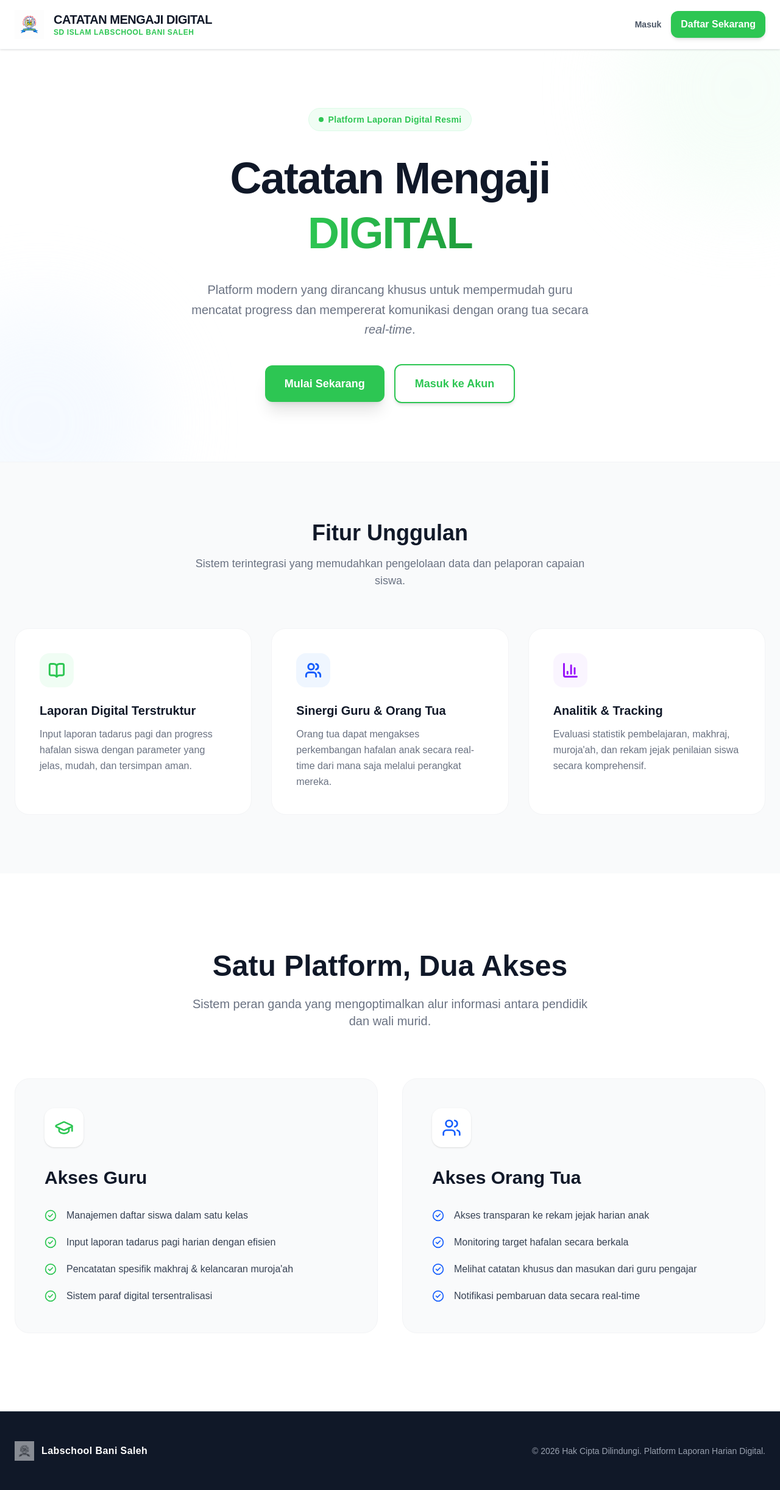
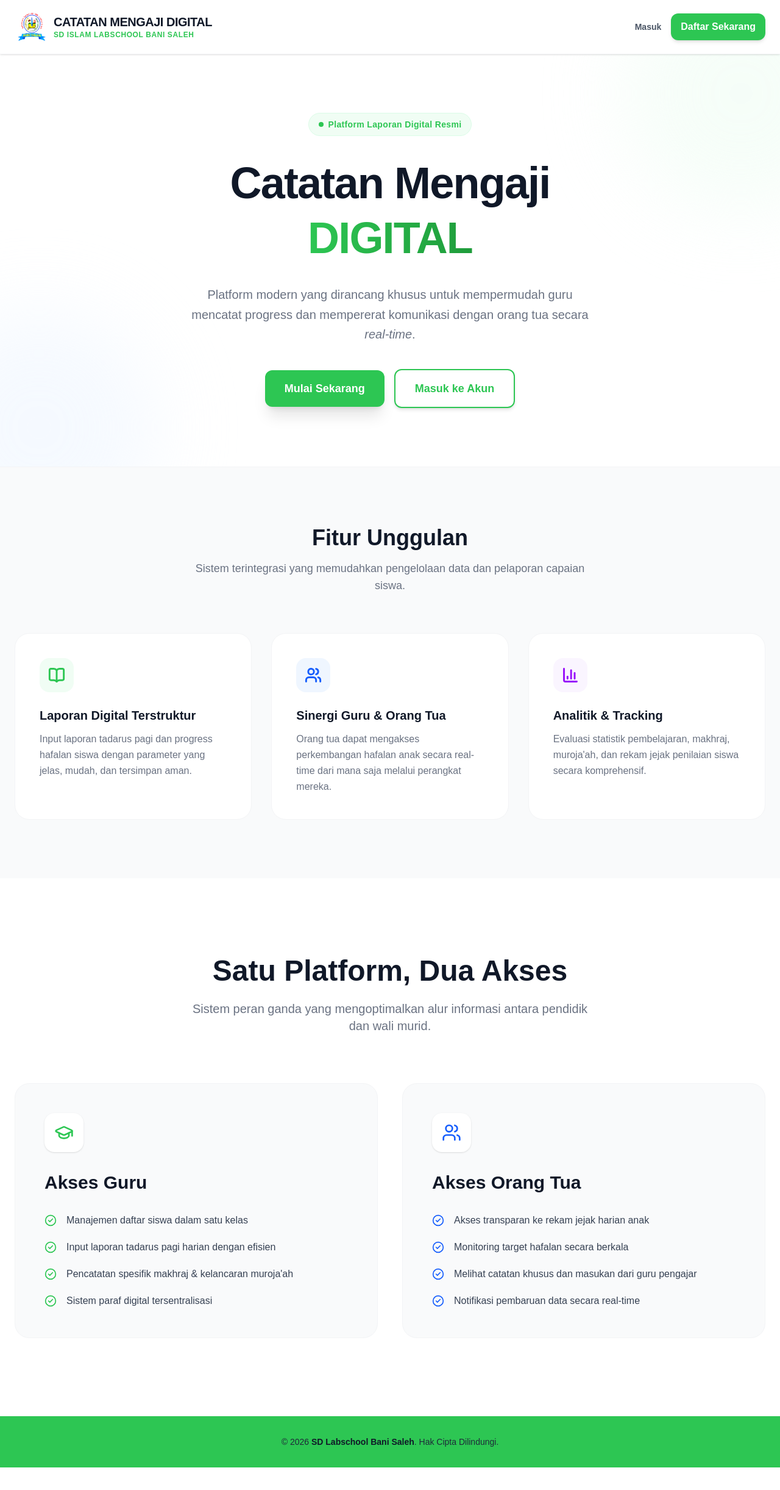
Before and after one commit to Jayszrs/catatan-mengaji-digital, a Next.js app: page / in a window 1280 px wide. Shown: the whole page at 61% size. After the commit the page ends 2406 px from the top, so only its background shows below. Built offline with nearby package versions, Linux system fonts and the light colour scheme; no server answers.

Commit message:
style(landing): update footer layout, fix logo background blend, and scale navbar logo

```diff
--- a/app/page.tsx
+++ b/app/page.tsx
@@ -50,7 +50,7 @@ export default function Home() {
           {/* Logo dengan Animasi Loading */}
           <div className="relative mb-10 z-10">
             <div className="w-36 h-36 bg-white rounded-full shadow-2xl shadow-[#2dc653]/20 relative z-10 flex items-center justify-center overflow-hidden border border-gray-50">
-              <img src="/logo.png" alt="Logo SD ILBS" className="w-full h-full object-cover scale-[1.35]" />
+              <img src="/logo.png" alt="Logo SD ILBS" className="w-full h-full object-cover scale-[1.35] mix-blend-multiply contrast-125 brightness-110" />
             </div>
             {/* Cincin berputar (Spinning Ring) */}
             <div className="absolute -inset-2 border-[3px] border-gray-100 border-t-[#2dc653] rounded-full animate-spin" style={{ animationDuration: '1.2s' }}></div>
@@ -80,8 +80,8 @@ export default function Home() {
       {/* Navbar */}
       <nav className="bg-white shadow-sm border-b border-gray-100 sticky top-0 z-50">
         <div className="max-w-7xl mx-auto px-6 py-4 flex justify-between items-center">
-          <Link href="/" className="flex items-center gap-4">
-            <img src="/logo.png" alt="Logo SD Islam Labschool" className="w-12 h-12 object-contain" />
+          <Link href="/" className="flex items-center gap-2">
+            <img src="/logo.png" alt="Logo SD Islam Labschool" className="w-14 h-14 object-contain scale-[1.4] mix-blend-multiply contrast-125 brightness-110" />
             <div className="flex flex-col">
               <span className="font-extrabold text-xl text-gray-900 tracking-tight leading-tight uppercase">
                 Catatan Mengaji Digital
@@ -273,14 +273,10 @@ export default function Home() {
       </section>
 
       {/* Footer */}
-      <footer className="bg-gray-900 text-gray-400 py-12 px-6 border-t border-gray-800">
-        <div className="max-w-7xl mx-auto flex flex-col md:flex-row justify-between items-center gap-6">
-          <div className="flex items-center gap-3">
-            <img src="/logo.png" alt="Logo" className="w-8 h-8 object-contain grayscale opacity-50" />
-            <span className="font-bold text-white tracking-wide">Labschool Bani Saleh</span>
-          </div>
-          <p className="text-sm font-medium">
-            &copy; {new Date().getFullYear()} Hak Cipta Dilindungi. Platform Laporan Harian Digital.
+      <footer className="bg-[#2dc653] py-8 px-6">
+        <div className="max-w-7xl mx-auto flex items-center justify-center text-center">
+          <p className="text-sm font-medium text-gray-800">
+            &copy; {new Date().getFullYear()} <span className="text-gray-900 font-bold">SD Labschool Bani Saleh</span>. Hak Cipta Dilindungi.
           </p>
         </div>
       </footer>
```
